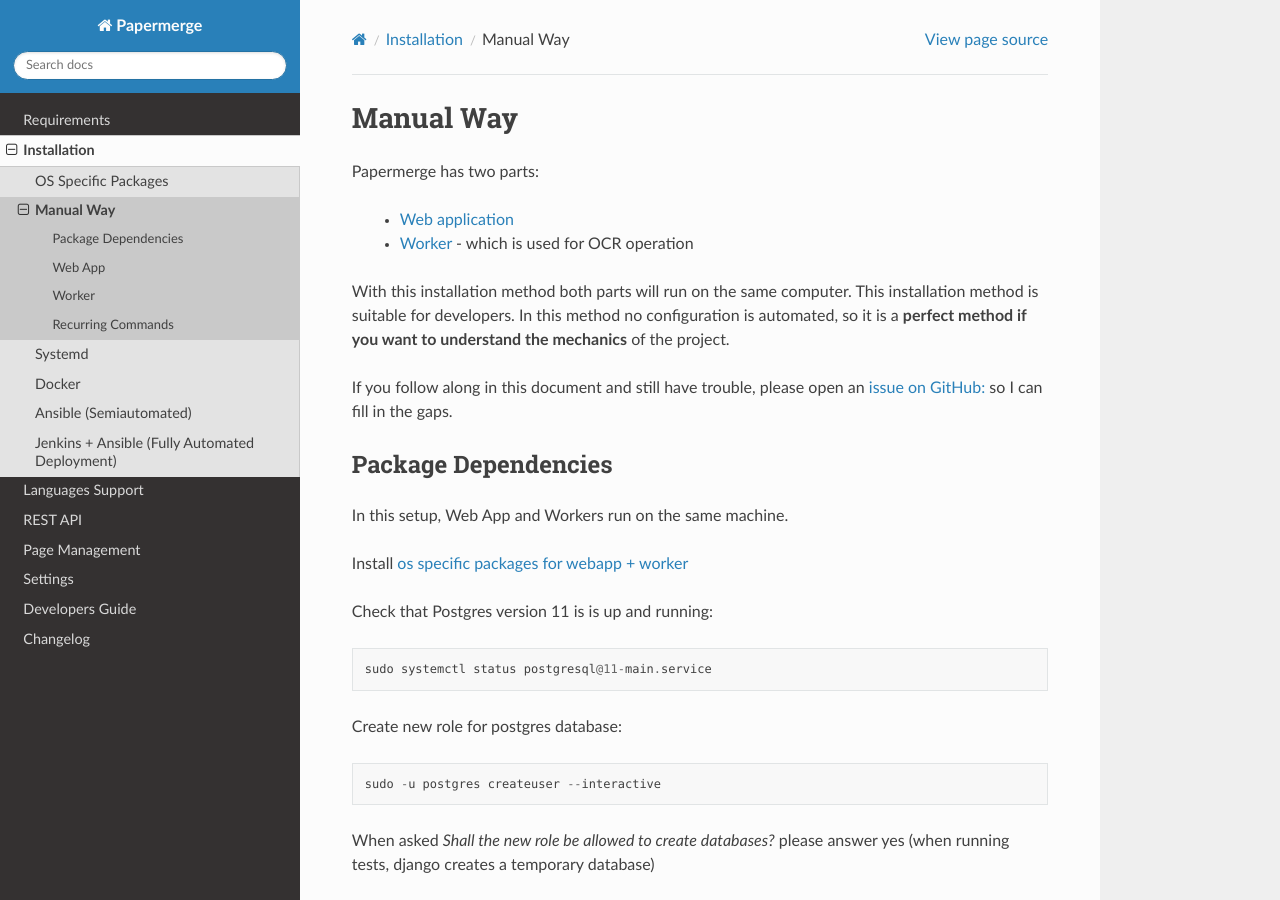
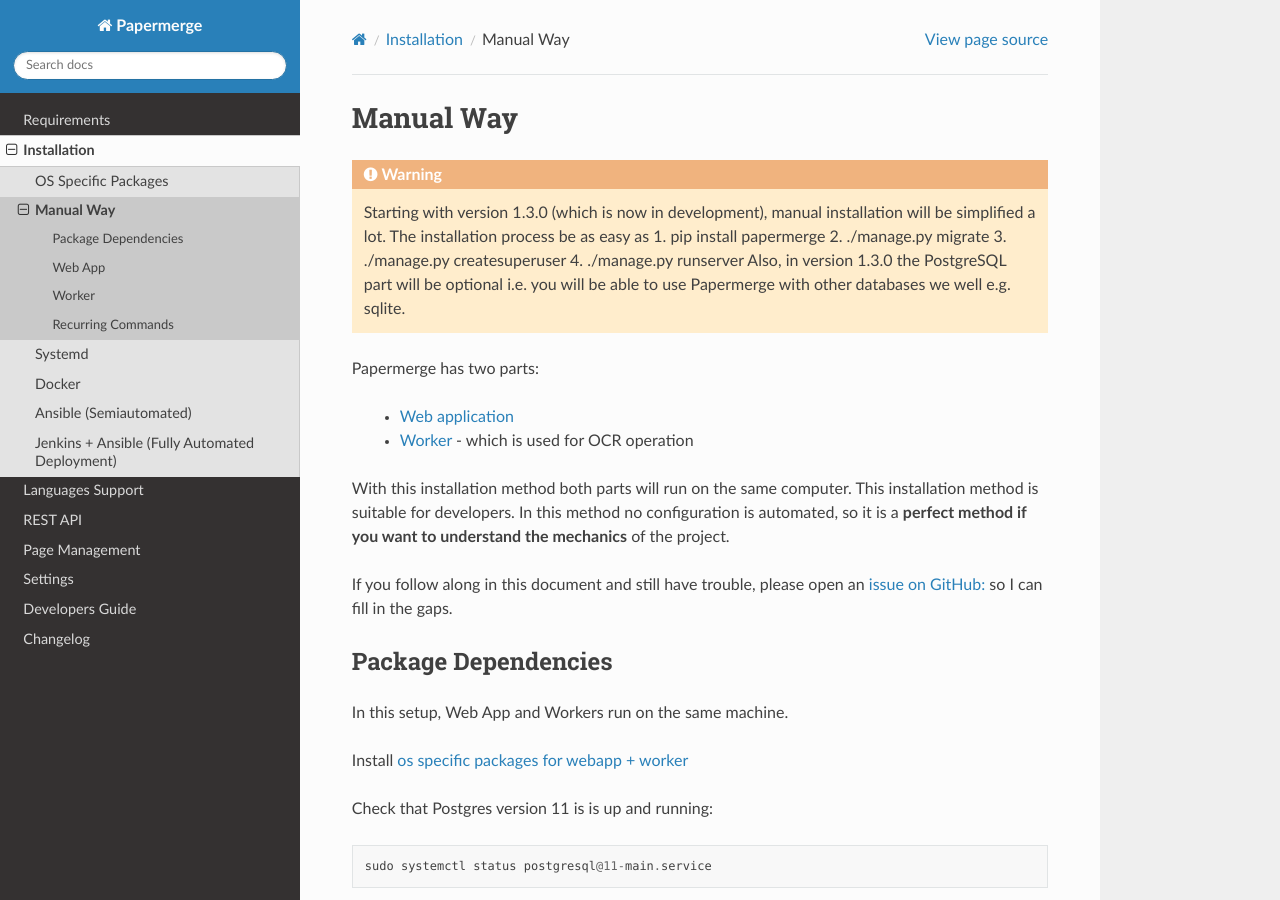
Before and after one commit to ciur/papermerge, a Sphinx documentation site: the page built from docs/source/installation/manual_way.rst, in a window 1280 px wide and 900 px high. Built offline with Sphinx 7.4.7 and the Read the Docs theme 2.0.0, drawn with Linux system fonts in a browser that asks for light colours.

Commit message:
documentation updated

```diff
--- a/docs/source/installation/manual_way.rst
+++ b/docs/source/installation/manual_way.rst
@@ -1,5 +1,11 @@
 Manual Way
 ************
+
+.. warning::
+
+    Starting with version 1.3.0 (which is now in development), manual installation will be simplified a lot. The installation process be as easy as 1. pip install papermerge 2. ./manage.py migrate 3. ./manage.py createsuperuser 4. ./manage.py runserver
+    Also, in version 1.3.0 the PostgreSQL part will be optional i.e. you will be able to use Papermerge with other databases we well e.g. sqlite.
+
 
 Papermerge has two parts:
 
--- a/docs/source/settings.rst
+++ b/docs/source/settings.rst
@@ -1,5 +1,10 @@
 Settings
 =========
+
+.. warning::
+
+    Starting with version 1.3.0 configuration process will be simplified
+    and parts of this documentation page will become absolete.
 
 These are configurations settings for Papermerge - Web App. Configuration
 settings are used in same manner as `for any Django based project
```
